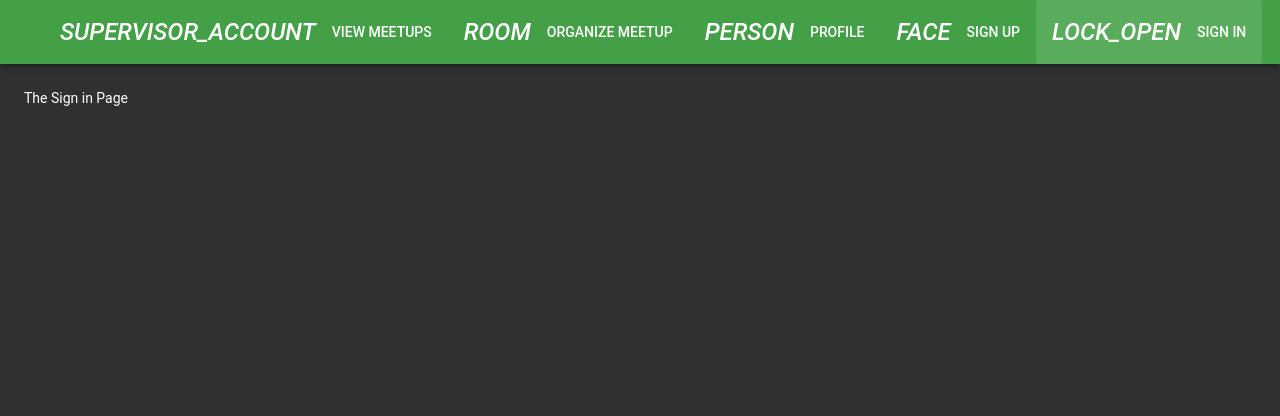
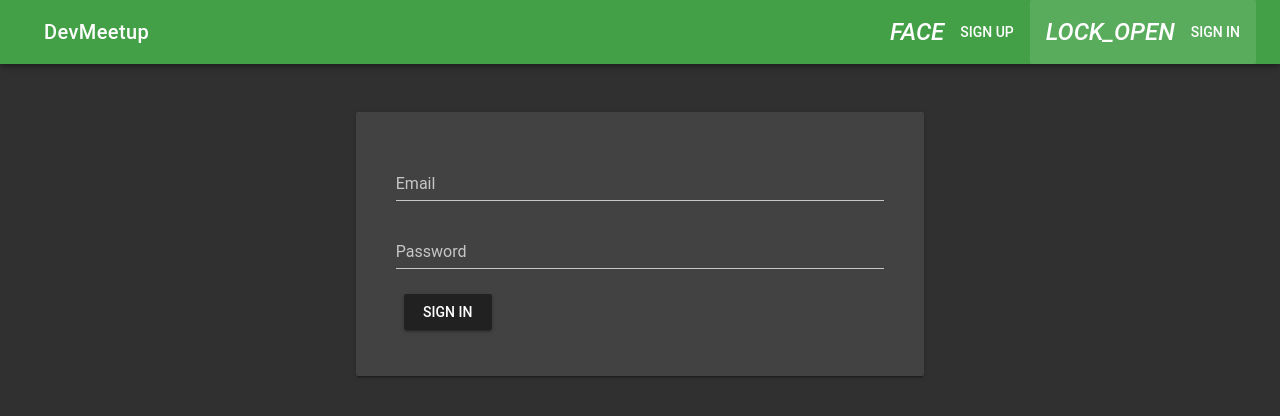
Before and after one commit to Katsurio/MeetupAppVue, a Vue app: page /signin in a window 1280 px wide. Shown: the top 416 px of the page. Built offline with nearby package versions, Linux system fonts and the light colour scheme; the HTML template or start-up script is replaced by a standard one.

Commit message:
adding firebase authentication

```diff
--- a/src/App.vue
+++ b/src/App.vue
@@ -45,17 +45,29 @@
 export default {
   data () {
     return {
-      sideNav: false,
-      menuItems: [
-        { icon: 'supervisor_account', title: 'View Meetups', link: '/meetups' },
-        { icon: 'room', title: 'Organize Meetup', link: '/meetup/new' },
-        { icon: 'person', title: 'Profile', link: '/profile' },
+      sideNav: false
+    }
+  },
+  name: 'App',
+  computed: {
+    menuItems () {
+      let menuItems = [
         { icon: 'face', title: 'Sign up', link: '/signup' },
         { icon: 'lock_open', title: 'Sign in', link: '/signin' }
       ]
+      if (this.userIsAuthenticated) {
+        menuItems = [
+          { icon: 'supervisor_account', title: 'View Meetups', link: '/meetups' },
+          { icon: 'room', title: 'Organize Meetup', link: '/meetup/new' },
+          { icon: 'person', title: 'Profile', link: '/profile' }
+        ]
+      }
+      return menuItems
+    },
+    userIsAuthenticated () {
+      return this.$store.getters.user !== null && this.$store.getters.user !== undefined
     }
-  },
-  name: 'App'
+  }
 }
 </script>
 
--- a/src/components/User/Signin.vue
+++ b/src/components/User/Signin.vue
@@ -1,5 +1,73 @@
 <template>
-  <div>
-    <p>The Sign in Page</p>
-  </div>
+  <v-container>
+    <v-layout row>
+      <v-flex xs12 sm6 offset-sm3>
+        <v-card>
+          <v-card-text>
+            <v-container>
+              <form @submit.prevent="onSignin">
+                <v-layout row>
+                  <v-flex xs 12>
+                    <v-text-field
+                      name="email"
+                      label="Email"
+                      id="email"
+                      v-model="email"
+                      type="email"
+                      required>
+                    </v-text-field>
+                  </v-flex>
+                </v-layout>
+                <v-layout row>
+                  <v-flex xs 12>
+                    <v-text-field
+                      name="password"
+                      label="Password"
+                      id="password"
+                      v-model="password"
+                      type="password"
+                      required>
+                    </v-text-field>
+                  </v-flex>
+                </v-layout>
+                <v-layout row>
+                  <v-flex xs12>
+                    <v-btn type="submit">Sign in</v-btn>
+                  </v-flex>
+                </v-layout>
+              </form>
+            </v-container>
+          </v-card-text>
+        </v-card>
+      </v-flex>
+    </v-layout>
+  </v-container>
 </template>
+
+<script>
+  export default {
+    data () {
+      return {
+        email: '',
+        password: ''
+      }
+    },
+    computed: {
+      user () {
+        return this.$store.getters.user
+      }
+    },
+    watch: {
+      user (value) {
+        if (value !== null && value !== undefined) {
+          this.$router.push('/')
+        }
+      }
+    },
+    methods: {
+      onSignin () {
+        this.$store.dispatch('signUserIn', {email: this.email, password: this.password})
+      }
+    }
+  }
+</script>
--- a/src/components/User/Signup.vue
+++ b/src/components/User/Signup.vue
@@ -5,7 +5,7 @@
       <v-card>
         <v-card-text>
           <v-container>
-            <form>
+            <form @submit.prevent="onSignup">
               <v-layout row>
                 <v-flex xs 12>
                   <v-text-field
@@ -68,11 +68,21 @@
     computed: {
       comparePasswords () {
         return this.password !== this.confirmPassword ? 'Passwords do not match' : ''
+      },
+      user () {
+        return this.$store.getters.user
+      }
+    },
+    watch: {
+      user (value) {
+        if (value !== null && value !== undefined) {
+          this.$router.push('/')
+        }
       }
     },
     methods: {
       onSignup () {
-        console.log({email: this.email, password: this.password, confirmPassword: this.confirmPassword})
+        this.$store.dispatch('signUserUp', {email: this.email, password: this.password})
       }
     }
   }
--- a/src/store/index.js
+++ b/src/store/index.js
@@ -1,5 +1,6 @@
 import Vue from 'vue'
 import Vuex from 'vuex'
+import * as firebase from 'firebase'
 
 Vue.use(Vuex)
 
@@ -39,14 +40,14 @@
         description: 'It\'s a well lit area in Amsterdam'
       }
     ],
-    user: {
-      id: 'tsukinomi2345',
-      registeredMeetups: ['GomuGomuNoGrizly45']
-    }
+    user: null
   },
   mutations: {
     createMeetup (state, payload) {
       state.loadedMeetups.push(payload)
+    },
+    setUser (state, payload) {
+      state.user = payload
     }
   },
   actions: {
@@ -61,6 +62,40 @@
       }
       // Reach out to Firebase and store it
       commit('createMeetup', meetup)
+    },
+    signUserUp ({commit}, payload) {
+      firebase.auth().createUserWithEmailAndPassword(payload.email, payload.password)
+        .then(
+          user => {
+            const newUser = {
+              id: user.uid,
+              registeredMeetups: []
+            }
+            commit('setUser', newUser)
+          }
+        )
+        .catch(
+          error => {
+            console.log(error)
+          }
+        )
+    },
+    signUserIn ({commit}, payload) {
+      firebase.auth().signInWithEmailAndPassword(payload.email, payload.password)
+        .then(
+          user => {
+            const newUser = {
+              id: user.uid,
+              registeredMeetups: []
+            }
+            commit('setUser', newUser)
+          }
+        )
+        .catch(
+          error => {
+            console.log(error)
+          }
+        )
     }
   },
   getters: {
@@ -78,6 +113,9 @@
           return meetup.id === meetupId
         })
       }
+    },
+    user (state) {
+      return state.user
     }
   }
 })
```
